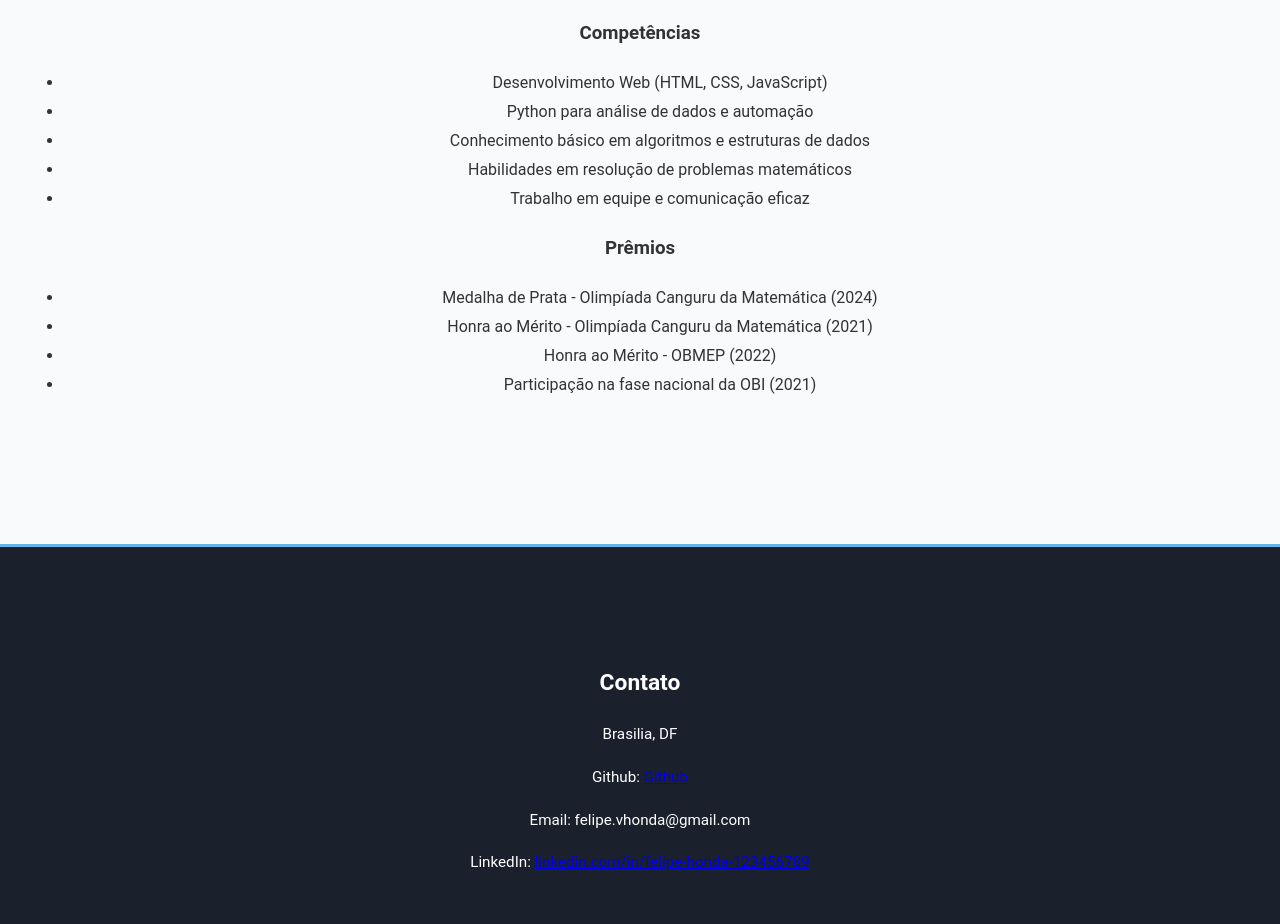
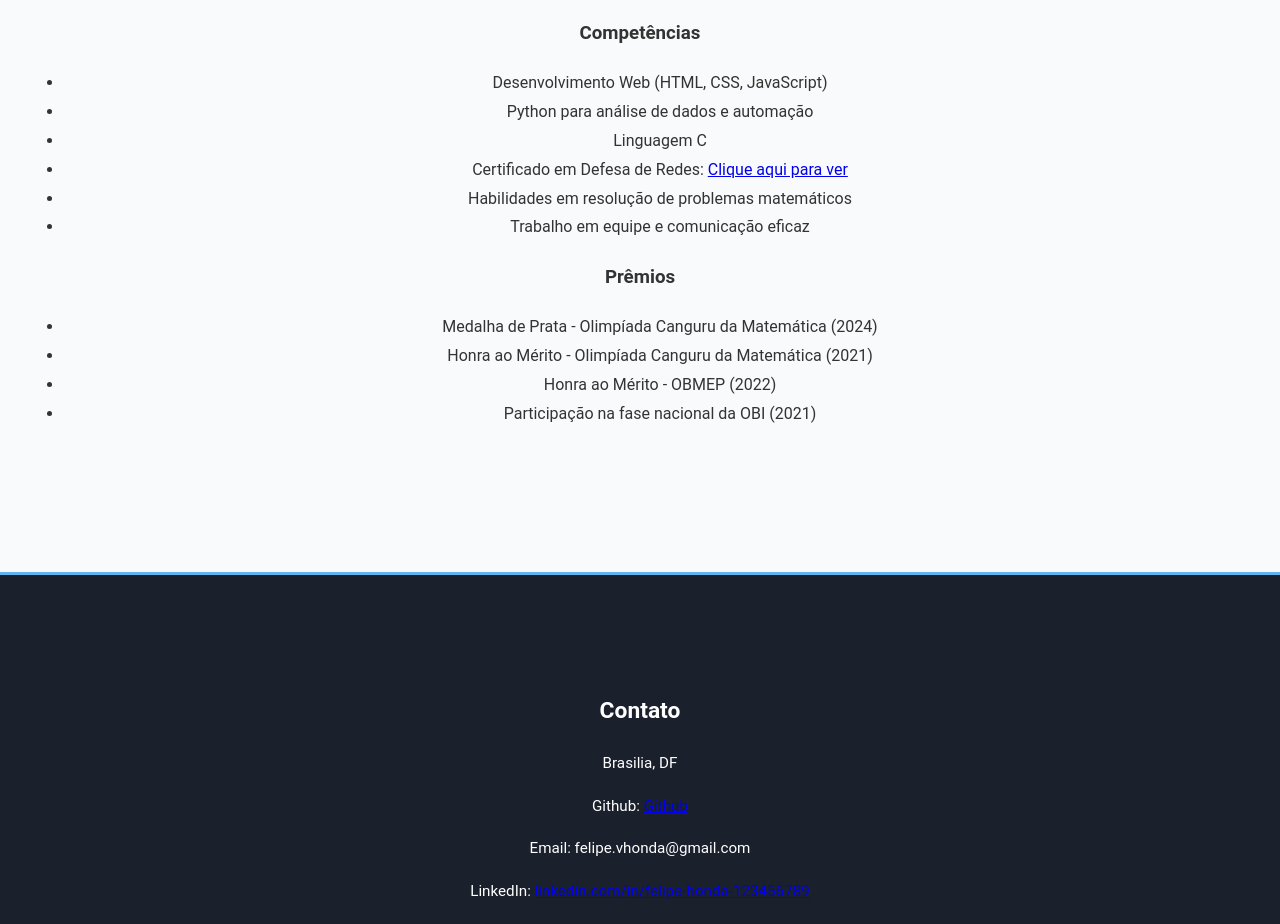
Before and after one commit to Ph-567/PortifolioProfissional, a plain HTML site: page index.html in a window 1280 px wide. Shown: the part 1571-2495 px from the top of the page. Drawn offline with Linux system fonts and the light colour scheme.

Commit message:
Update index.html
alteração de competencias

```diff
--- a/index.html
+++ b/index.html
@@ -51,7 +51,8 @@
             <ul>
                 <li>Desenvolvimento Web (HTML, CSS, JavaScript)</li>
                 <li>Python para análise de dados e automação</li>
-                <li>Conhecimento básico em algoritmos e estruturas de dados</li>
+                <li>Linguagem C</li>
+                <li>Certificado em Defesa de Redes: <a href="https://www.credly.com/badges/9c4d6989-8b88-491f-9f92-f3186f75be9c/linked_in?t=stzwlm">Clique aqui para ver</a></li>
                 <li>Habilidades em resolução de problemas matemáticos</li>
                 <li>Trabalho em equipe e comunicação eficaz</li>
             </ul>
```
